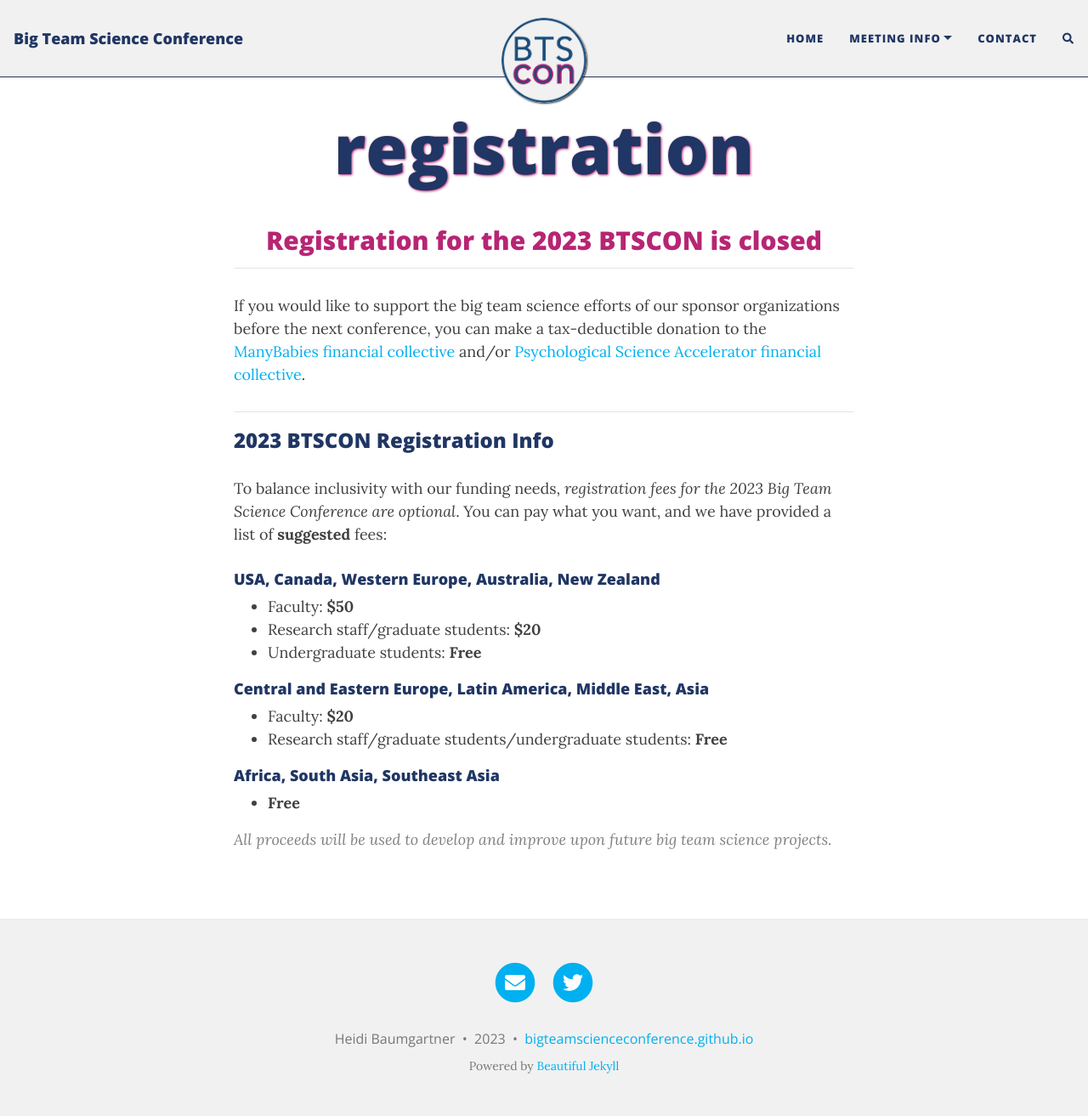
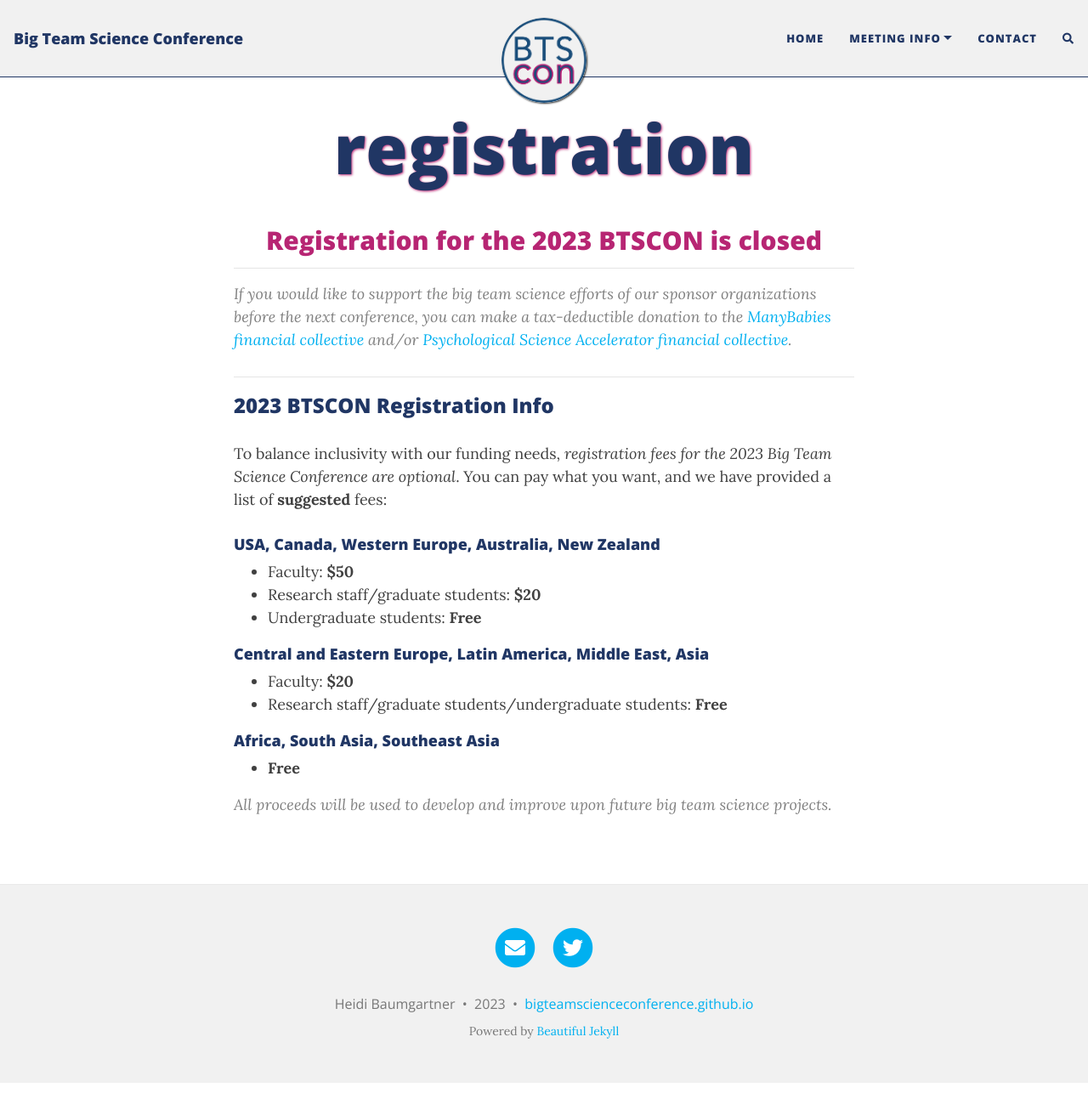
Before and after one commit to bigteamscienceconference/bigteamscienceconference.github.io, a Jekyll site: the page built from registration.md, in a window 1280 px wide and 1315 px high. Shown: the whole window at 85% size. Built offline with Jekyll 4.4.1, drawn with Linux system fonts in a browser that asks for light colours; nearby versions of some CDN libraries; comment, search, counter and statistics services are not loaded.

Commit message:
Update registration.md

```diff
--- a/registration.md
+++ b/registration.md
@@ -11,8 +11,8 @@
 
 ***
 
-If you would like to support the big team science efforts of our sponsor organizations before the next conference, you can make a tax-deductible donation to the [ManyBabies financial collective](https://opencollective.com/manybabies) and/or [Psychological Science Accelerator financial collective](https://opencollective.com/psysciacc).
-<br>
+> If you would like to support the big team science efforts of our sponsor organizations before the next conference, you can make a tax-deductible donation to the [ManyBabies financial collective](https://opencollective.com/manybabies) and/or [Psychological Science Accelerator financial collective](https://opencollective.com/psysciacc).
+
 
 ***
 
```
